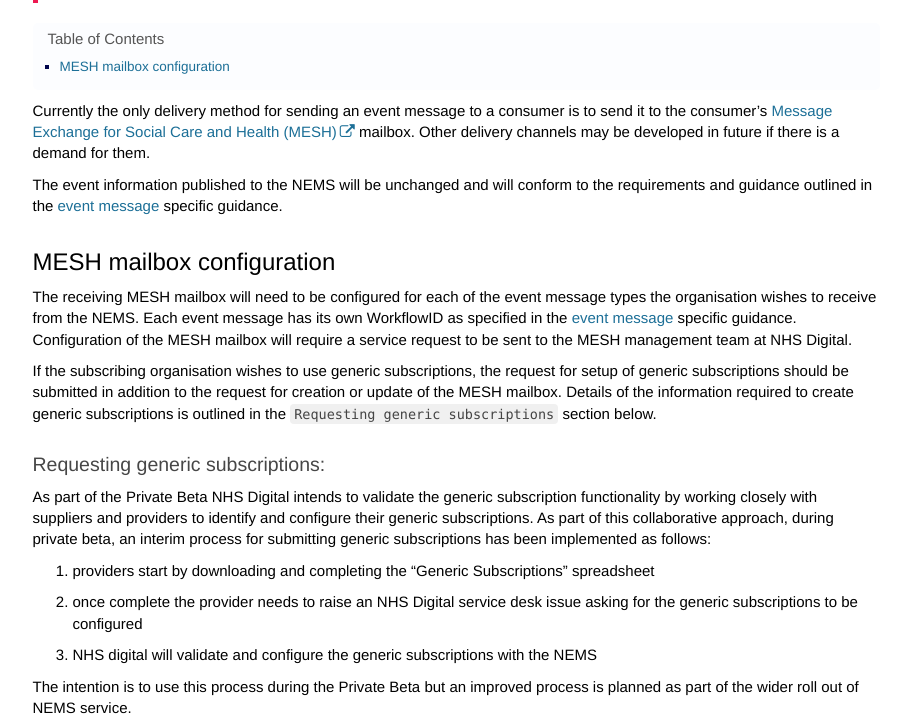
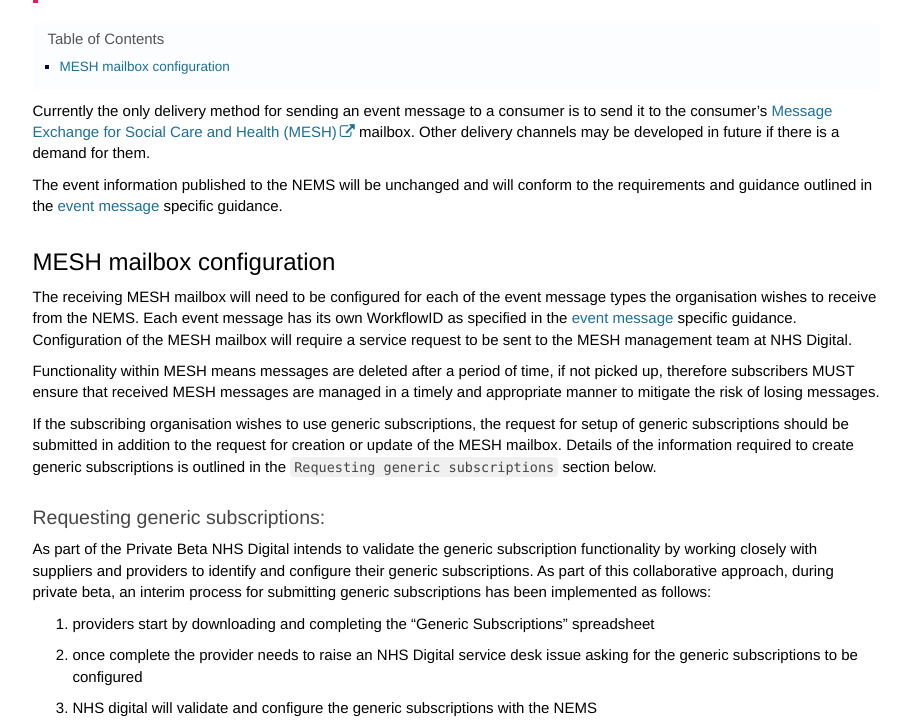
Before and after one commit to nhsconnect/Events-Management, a Jekyll site: the page built from pages/receiver/receiver_requirements.md, in a window 1280 px wide and 900 px high, cut to the strip 175-900 px from the top of the window. Shown: the whole strip, without its empty margins (330-1240 px from the left). Built offline with Jekyll 4.4.1, drawn with Linux system fonts in a browser that asks for light colours; nearby versions of some CDN libraries; comment, search, counter and statistics services are not loaded.

Commit message:
Added requirement to mitigate risk of events being lost in mesh

```diff
--- a/pages/receiver/receiver_requirements.md
+++ b/pages/receiver/receiver_requirements.md
@@ -15,6 +15,8 @@
 ## MESH mailbox configuration ##
 
 The receiving MESH mailbox will need to be configured for each of the event message types the organisation wishes to receive from the NEMS. Each event message has its own WorkflowID as specified in the [event message](overview_supported_events.html) specific guidance. Configuration of the MESH mailbox will require a service request to be sent to the MESH management team at NHS Digital.
+
+Functionality within MESH means messages are deleted after a period of time, if not picked up, therefore subscribers MUST ensure that received MESH messages are managed in a timely and appropriate manner to mitigate the risk of losing messages.
 
 If the subscribing organisation wishes to use generic subscriptions, the request for setup of generic subscriptions should be submitted in addition to the request for creation or update of the MESH mailbox. Details of the information required to create generic subscriptions is outlined in the `Requesting generic subscriptions` section below.
 
```
Also changed, not shown: pages/overview/overview_release_notes.md (+1 -0 lines).
